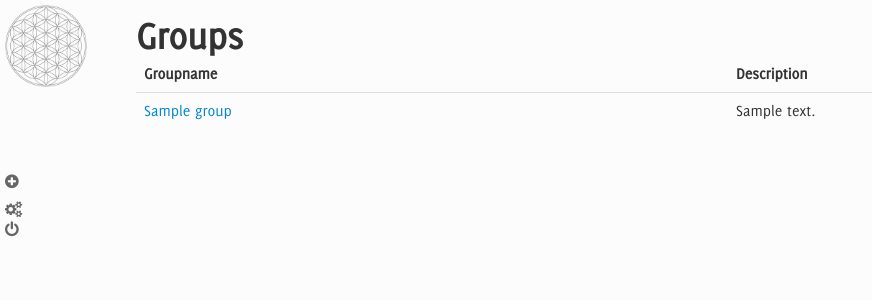
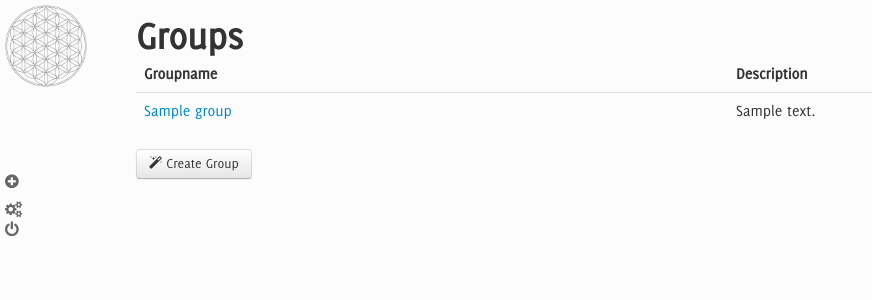
Before and after one commit to cafca/souma, a Python web app: template templates/groups.html in a window 1280 px wide. Shown: the top 300 px of the page, without its empty margins (0-872 px from the left). Run offline with Jinja, Linux system fonts and the light colour scheme; the template is opened without the code that fills it: most values are stand-ins (such as "Sample title", 1, 10 or a date in 2020).

Commit message:
Sidebar layout changes

```diff
--- a/static/css/main.less
+++ b/static/css/main.less
@@ -226,8 +226,7 @@ article {
 
     .attribute {
         display: block;
-        // font-size: 200%;
-        margin: 0 0 0 6px;
+        margin: 0 0 5px 6px;
     }
 
     .content {
--- a/templates/base.html
+++ b/templates/base.html
@@ -88,24 +88,20 @@ function OnImageLoad(evt, scale) {
             {% for persona in controlled_personas %}
             <li>
                 {% if persona.id == session.active_persona %}
-                <a href="{{ url_for('universe') }}" class="active">
-                    <p><i class="fa fa-circle fa-2xd"></i> <span class="caption">{{persona.username}}</span></p>
+                <a href="{{ url_for('persona', id=persona.id) }}" class="active">
+                    <p><i class="fa fa-circle fa-2xd"></i> <span class="caption"><strong>{{persona.username}}</strong></span></p>
                 </a>
                 <ul>
-                    <li><a href="{{ url_for('persona', id=persona.id) }}">
-                    <p><i class="fa fa-user"></i> <span class="caption">Your stuff</span></p></a></li>
                     <li><a href="{{url_for('create_star')}}">
                     <p><i class="fa fa-star"></i> <span class="caption">Create star</span></p></a></li>
-                    <li><a href="{{url_for('create_group')}}">
-                    <p><i class="fa fa-magic"></i> <span class="caption">Create group</span></p></a></li>
+                    <li><a href="{{url_for('groups')}}">
+                    <p><i class="fa fa-group"></i> <span class="caption">Groups</span></p></a></li>
                     <li><a href="{{url_for('find_people')}}">
                     <p><i class="fa fa-search"></i> <span class="caption">Find people</span></p></a></li>
-                    <li><a href="{{url_for('groups')}}">
-                    <p><i class="fa fa-group"></i> <span class="caption">Show Groups</span></p></a></li>
                 </ul>
                 {% else %}
                 <a href="{{ url_for('activate_persona', id=persona.id) }}">
-                    <p><i class="fa fa-circle-blank fa-2xd"></i> <span class="caption">{{persona.username}}</span></p>
+                    <p><i class="fa fa-circle-blank fa-2xd"></i> <span class="caption"><strong>{{persona.username}}</strong></span></p>
                 </a>
                 {% endif %}
             </li>
--- a/templates/groups.html
+++ b/templates/groups.html
@@ -22,5 +22,7 @@
     </tbody>
 </table>
 
+<a class="btn" href="{{url_for('create_group')}}"><i class="fa fa-magic"></i> Create Group</a>
+
 
 {%endblock%}
```
Also changed, not shown: static/css/main.css, templates/group.html (line endings or trailing spaces).
